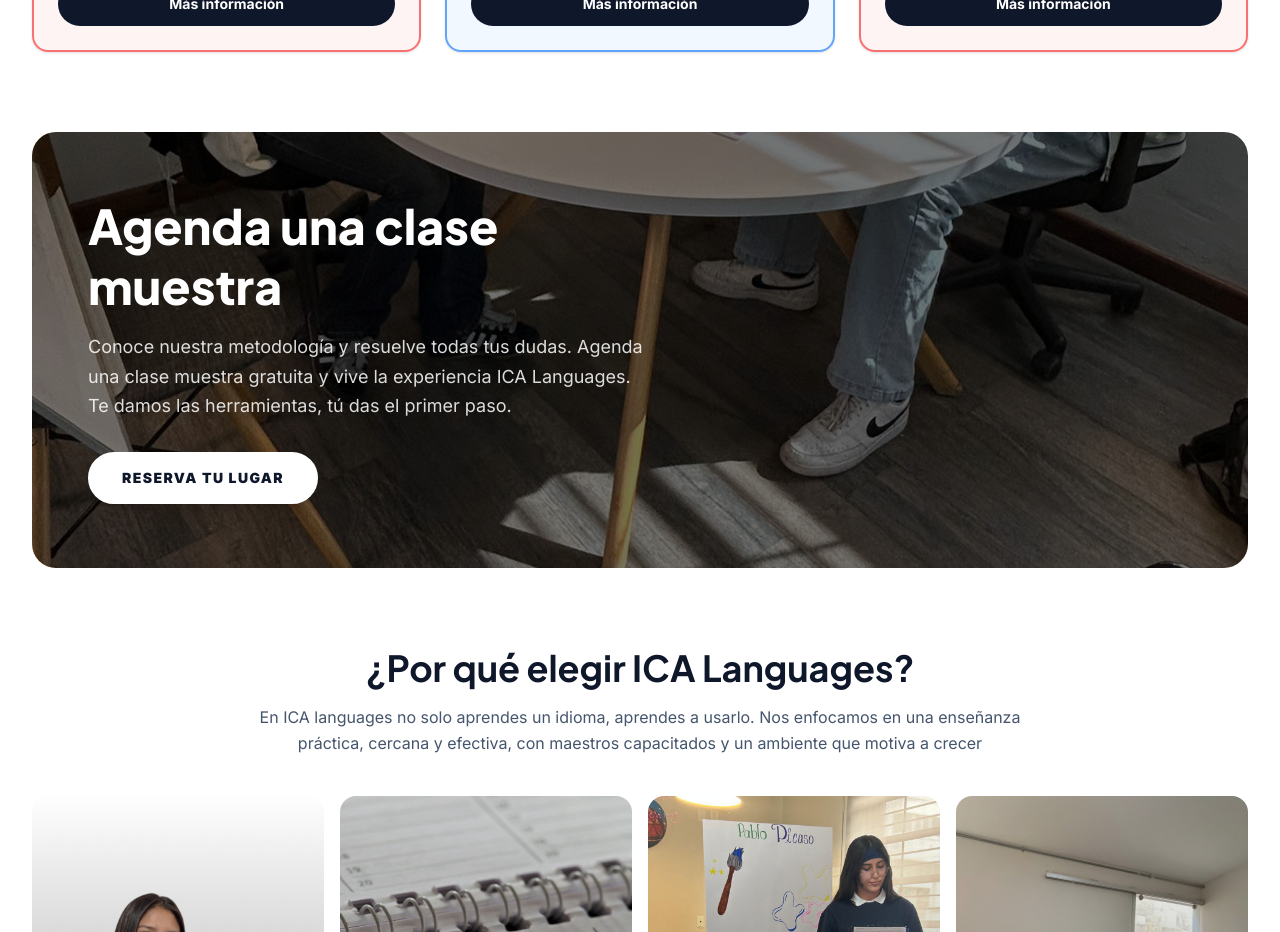
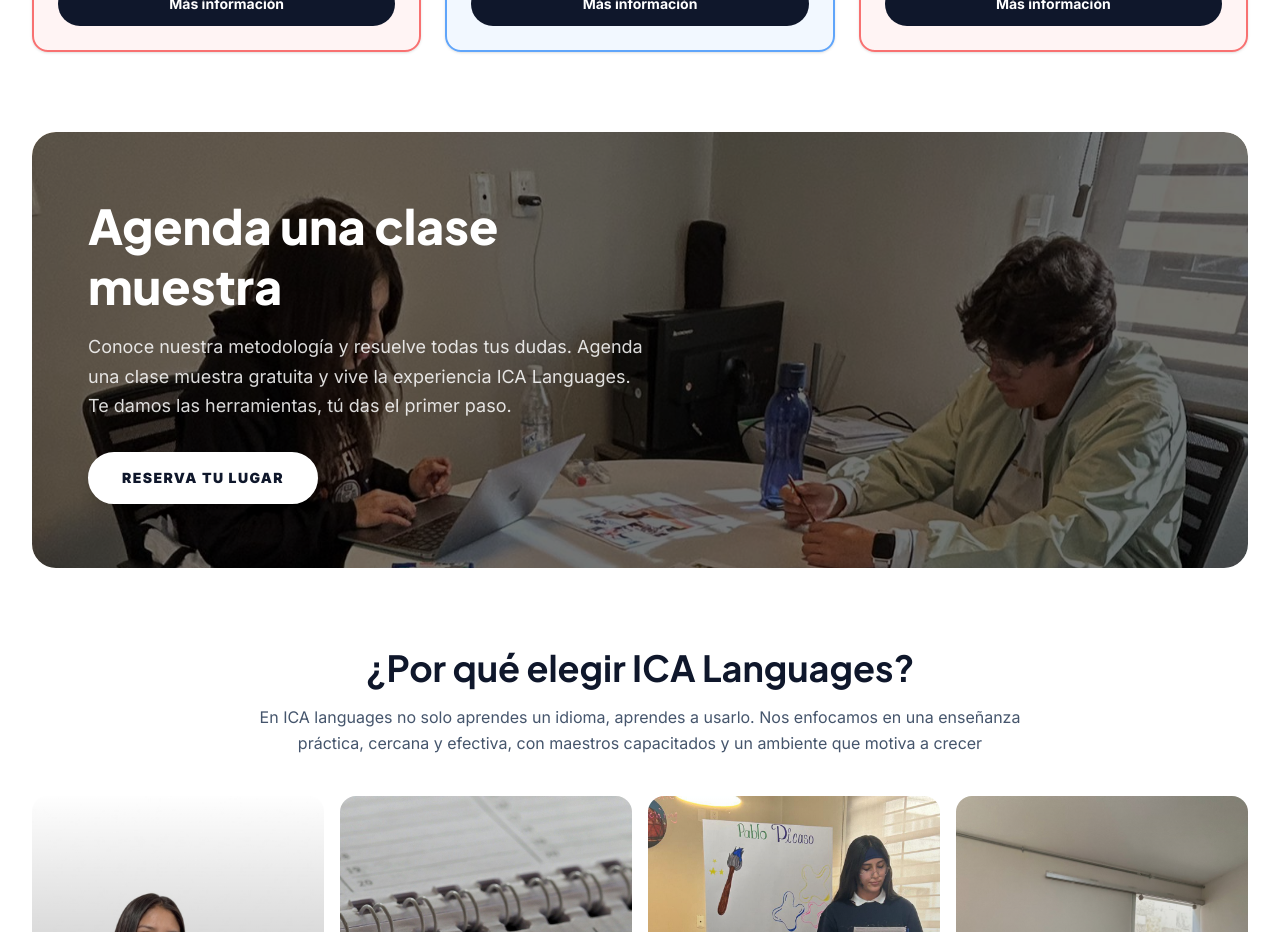
Before and after one commit to icertificationacademy-hub/ica-languages, a Next.js app: page / in a window 1280 px wide. Shown: the part 1920-2852 px from the top of the page. Built offline with nearby package versions, Linux system fonts and the light colour scheme.

Commit message:
fix: demo class image position 20%

```diff
--- a/src/components/sections/DemoClassSection.tsx
+++ b/src/components/sections/DemoClassSection.tsx
@@ -11,7 +11,7 @@
         */}
         <div
           className="relative rounded-3xl overflow-hidden min-h-[420px] flex items-center bg-cover bg-center"
-          style={{ backgroundImage: "url('/images/clasemuestra.jpeg')", backgroundPosition: "center 80%" }}
+          style={{ backgroundImage: "url('/images/clasemuestra.jpeg')", backgroundPosition: "center 20%" }}
         >
           {/* Overlay */}
           <div className="absolute inset-0 bg-black/55 rounded-3xl" />
```
